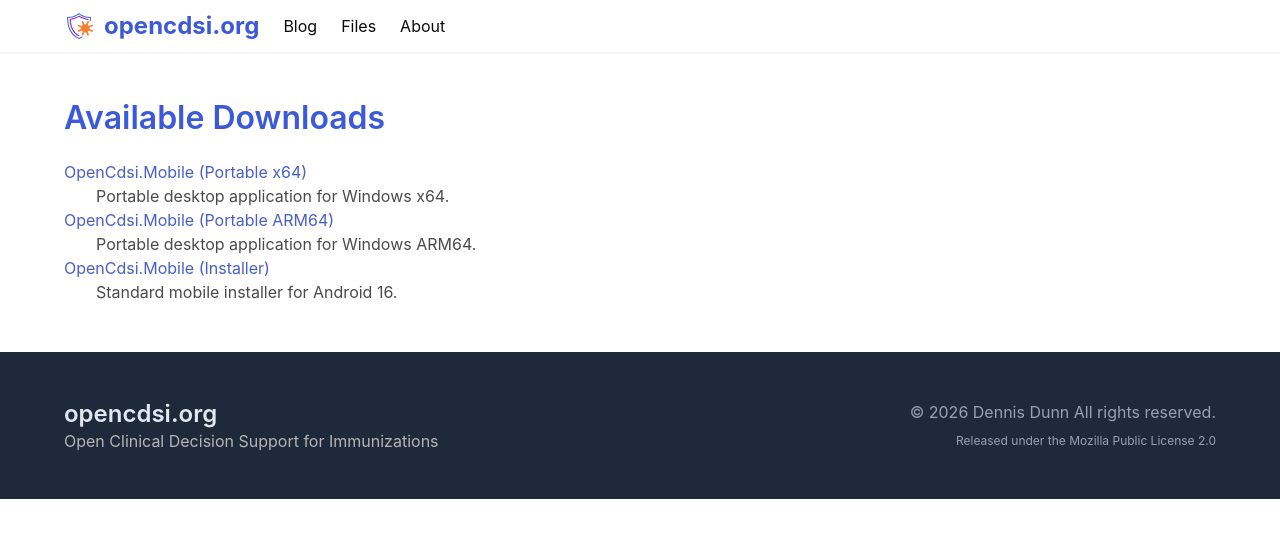
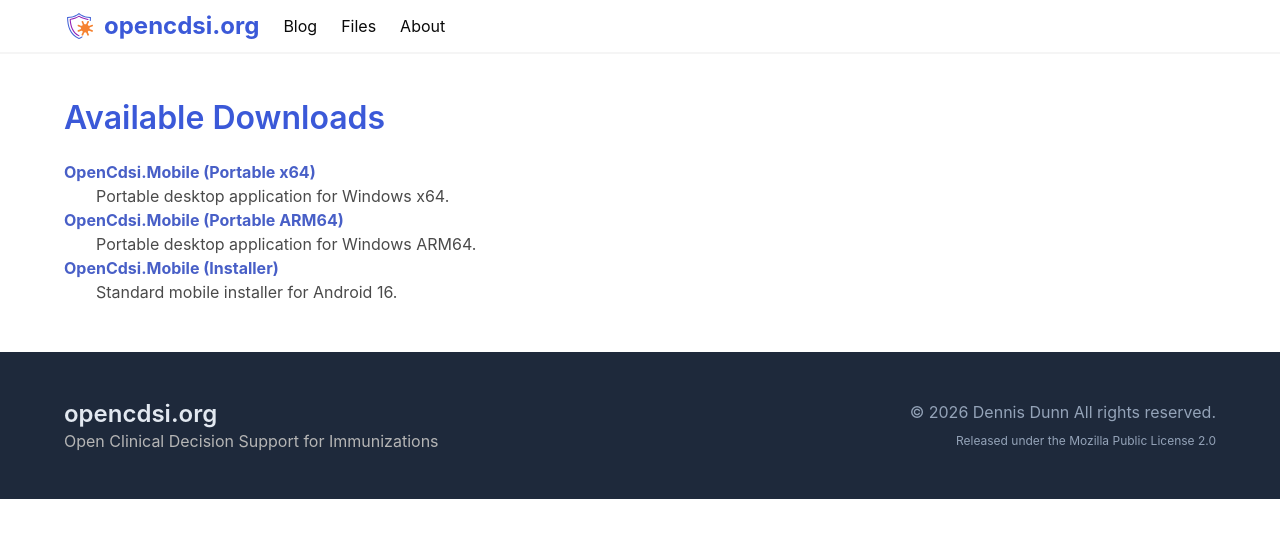
Before and after one commit to OpenCdsi/opencdsi.github.io, a Jekyll site: the page built from downloads.md, in a window 1280 px wide. Shown: the top 538 px of the page. Built offline with Jekyll 4.4.1, drawn with Linux system fonts in a browser that asks for light colours.

```diff
--- a/downloads.md
+++ b/downloads.md
@@ -7,7 +7,7 @@ permalink: /downloads/
 <dl>
 
       {%- for item in site.data.downloads -%}
-      <dt><a href="{{ item[1].url }}">{{ item[1].title }}</a></dt>
+      <dt><strong><a href="{{ item[1].url }}">{{ item[1].title }}</a></strong></dt>
       <dd>{{ item[1].description }}</dd>
       {%- endfor -%}
 
```
